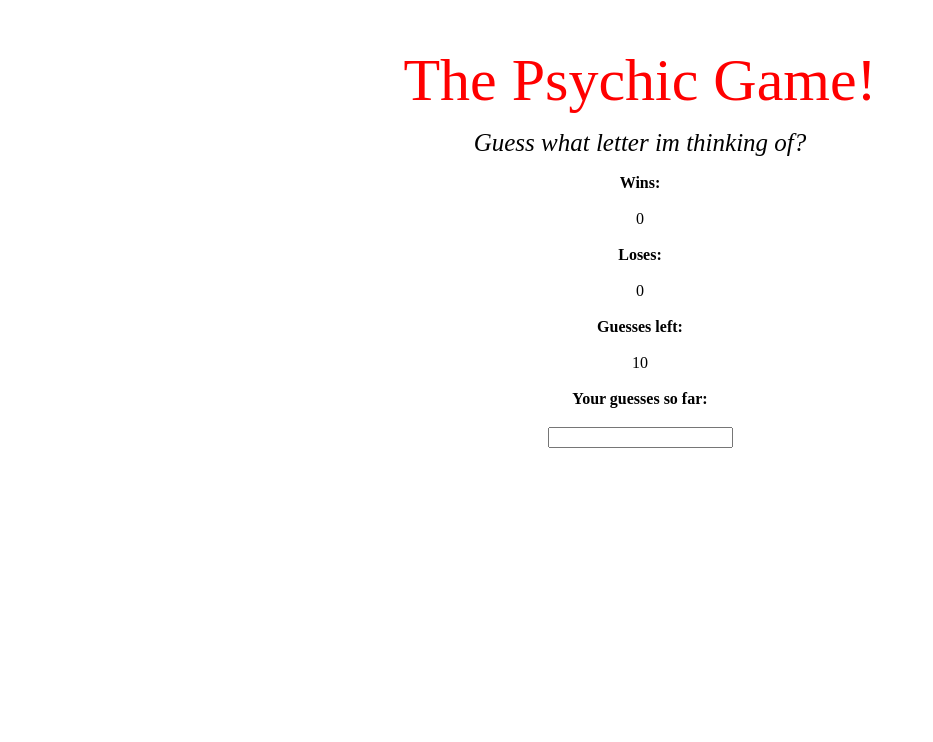
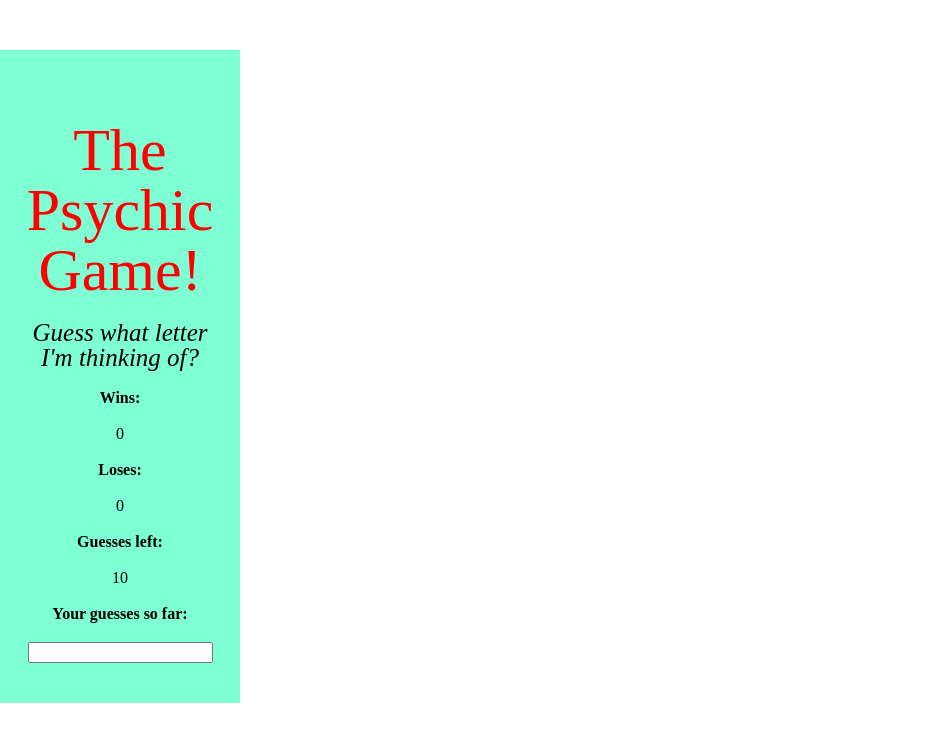
Before and after one commit to TowerGuy2909/psychicGame, a plain HTML site: page index.html in a window 1280 px wide. Shown: the whole page, without its empty margins (0-933 px from the left). Drawn offline with Linux system fonts and the light colour scheme.

Commit message:
changed game container

```diff
--- a/index.html
+++ b/index.html
@@ -7,15 +7,17 @@
     <link rel="stylesheet" type="text/css" href="assets/css/style.css">
   </head>
   <body>
+    <div class="gameContainer">
   <h1 class="header">The Psychic Game!</h1>
-  <h3 class="subHeader">Guess what letter im thinking of?</h3>
+  <h3 class="subHeader">Guess what letter I'm thinking of?</h3>
   <p>Wins:</p><div id="wins">0</div>
   <p>Loses:</p><div id="loses">0</div>
   <p>Guesses left:</p><div id="guessesLeft">10</div>
   <p>Your guesses so far:</p><div id="guessesSoFar"></div>
   <form>
-    <input type="text" onkeypress="return myKeyPress(event)" />
+    <input type="text" onkeypress="return myKeyPress(event)" onkeypress="myFunction()" id="empty"/>
   </form>
+</div>
   <script src="assets/javascript/game.js"></script>
   </body>
 </html>
```
